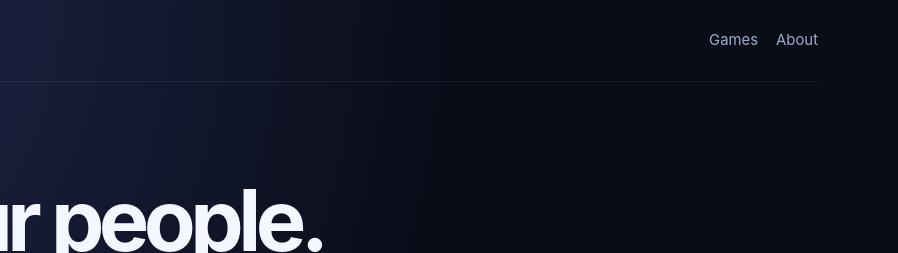
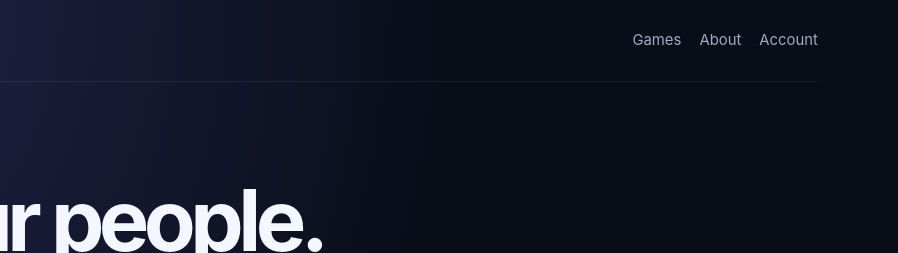
Before and after one commit to arcticice723/pokemon-move-battle, a website: page index.html in a window 1280 px wide. Shown: the top 253 px of the page, 382-1280 px from the left. Drawn offline with Linux system fonts and the light colour scheme.

Commit message:
Add account navigation to Nexus home

```diff
--- a/index.html
+++ b/index.html
@@ -1,5 +1,5 @@
 <!doctype html><html lang="en"><head><meta charset="utf-8"><meta name="viewport" content="width=device-width,initial-scale=1"><meta name="theme-color" content="#090d18"><meta name="description" content="Nexus is a multiplayer game hub. Find a room, invite friends, and play."><title>Nexus — Find your next game</title><link rel="stylesheet" href="/styles.css"></head><body>
-<header class="container topbar"><a class="brand" href="/"><span class="brand-mark">N</span>NEXUS</a><nav class="nav"><a href="#games">Games</a><a href="#about">About</a></nav></header>
+<header class="container topbar"><a class="brand" href="/"><span class="brand-mark">N</span>NEXUS</a><nav class="nav"><a href="#games">Games</a><a href="#about">About</a><a href="/account">Account</a></nav></header>
 <main class="container"><section class="hero"><div class="eyebrow">One hub. More ways to play.</div><h1>Find your people.<br><span class="gradient-text">Start a game.</span></h1><p>Nexus brings quick multiplayer games together in one place. Create a room, share the code, and get everyone playing.</p><a class="button" href="#games">Explore games ↘</a></section>
 <section id="games"><div class="section-head"><div><div class="eyebrow">The collection</div><h2>Choose your game</h2></div><span class="pill">2 games available</span></div><div class="game-grid">
 <a class="game-card" href="/pokemon-move-battle"><div class="game-icon">⚡</div><h3>Pokémon Move Battle</h3><p>Take turns naming Pokémon moves. Repeats are out—keep your knowledge sharp and your timer alive.</p><div class="card-bottom"><span class="pill">2–8 players</span><span class="button">Play now ↗</span></div></a>
```
